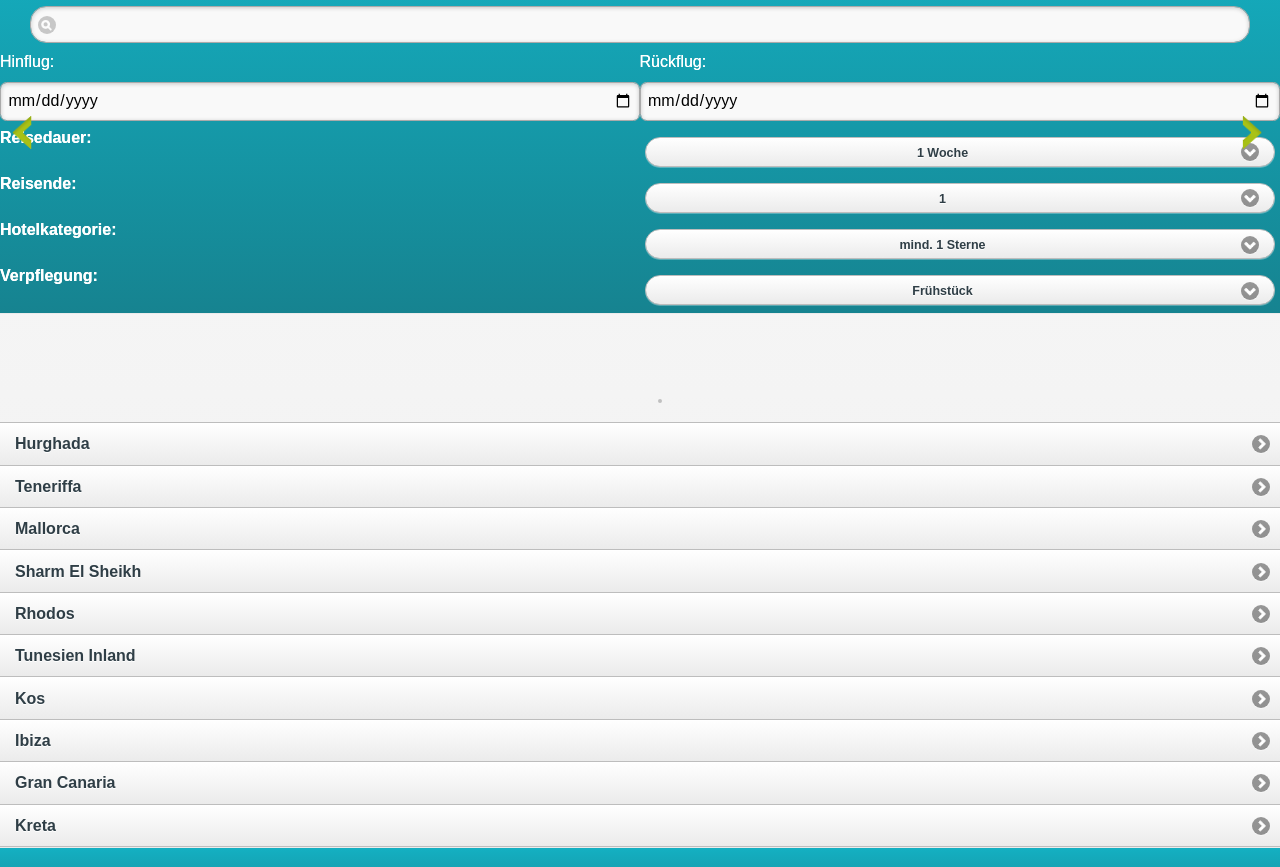
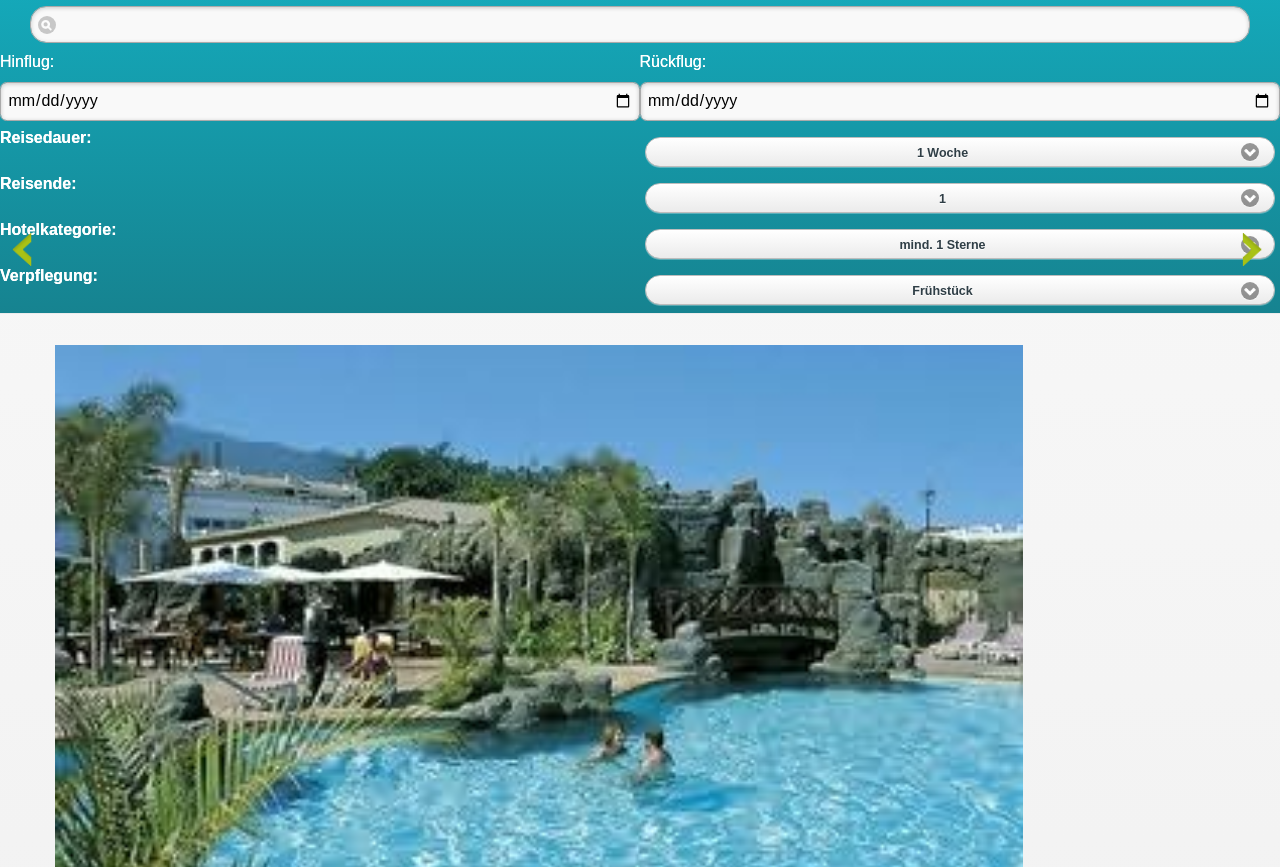
Before and after one commit to chuberp2n/DA_TYPO_V, a plain HTML site: page index.html in a window 1280 px wide. Shown: the part 72-939 px from the top of the page. Drawn offline with Linux system fonts and the light colour scheme; files whose address does not match are found by name.

Commit message:
slideshow changes

```diff
--- a/index.html
+++ b/index.html
@@ -127,7 +127,10 @@
 
             <div class="blueberry">
                 <ul class="slides">
-                    <li><img src="" /></li>
+                    <li><img src="images/offerimage.png" /></li>
+                    <li><img src="images/offerimage.png" /></li>
+                    <li><img src="images/offerimage_01_98_73.jpg" /></li>
+                    <li><img src="images/offerimage_01_98_73.jpg" /></li>
                 </ul>
             </div>
 
```
